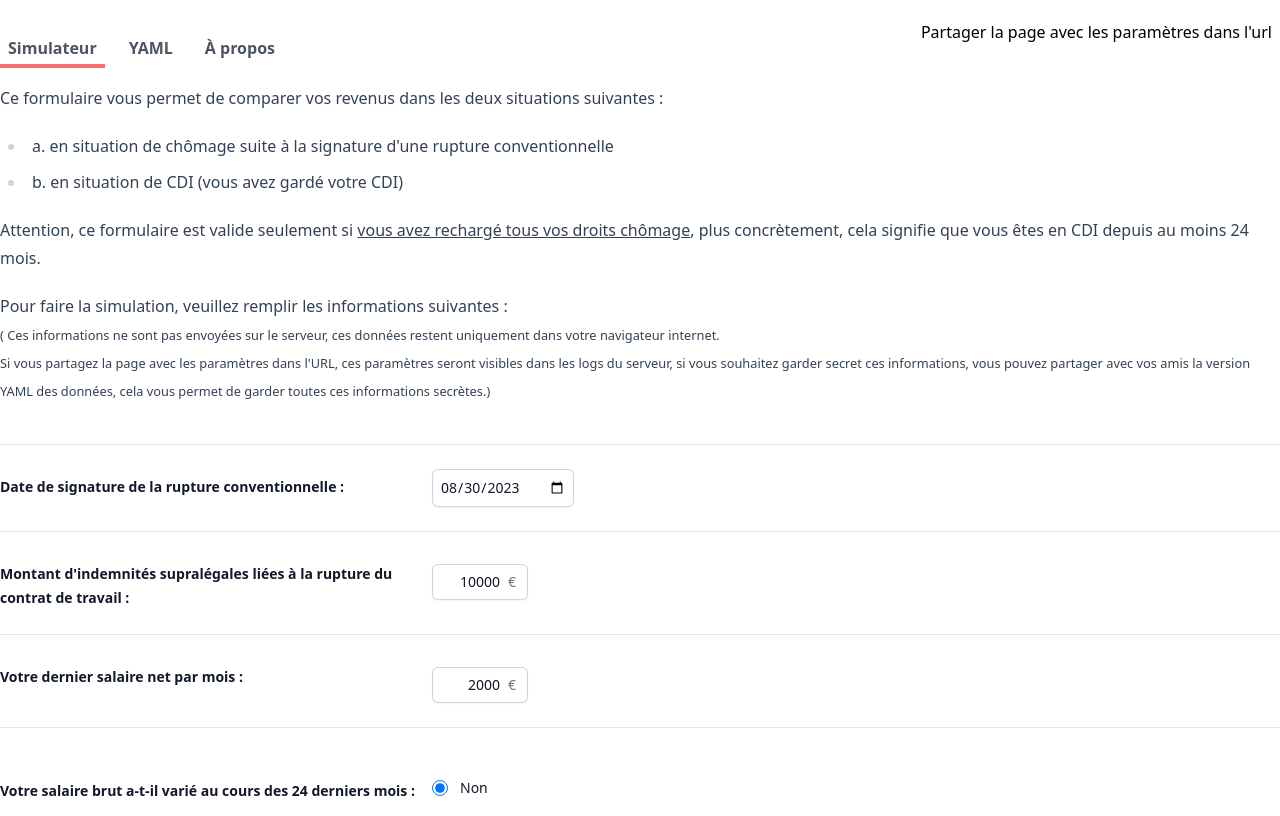
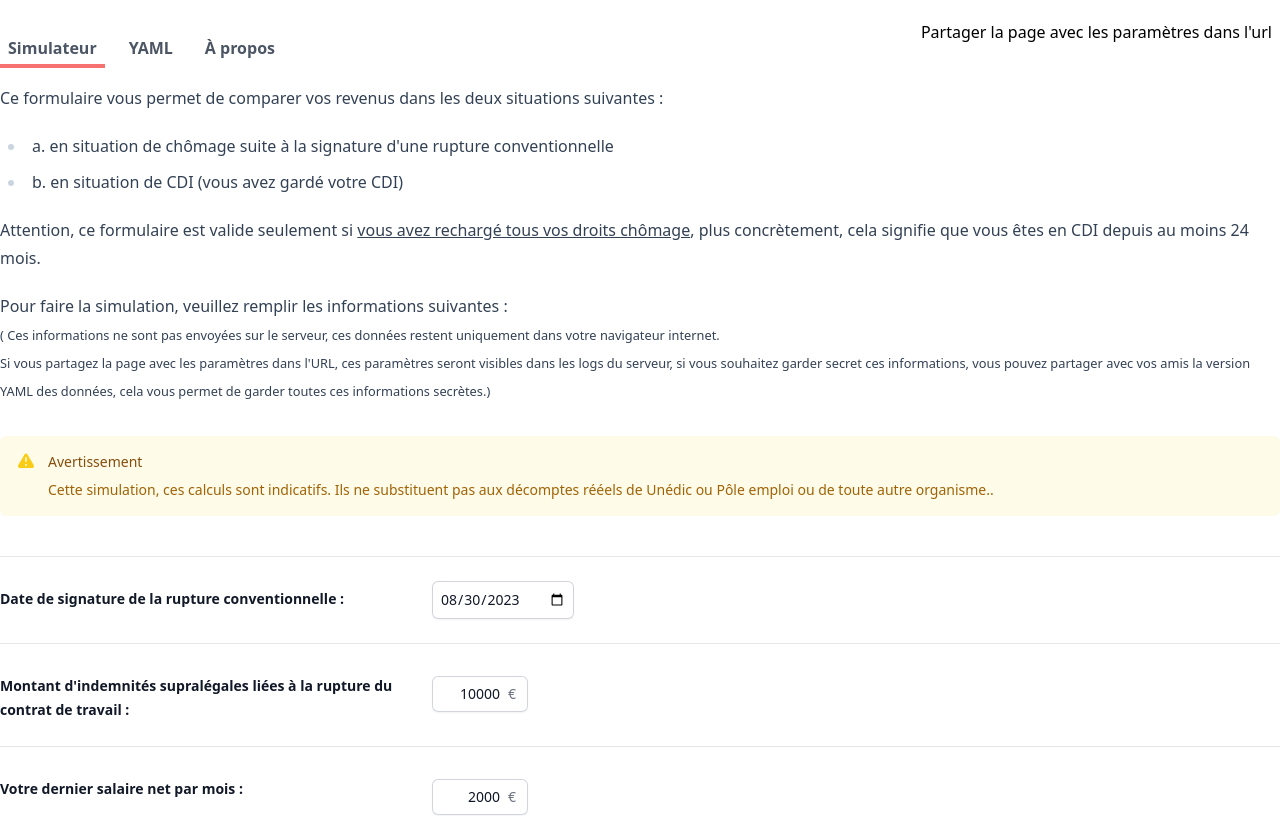
Before and after one commit to stephane-klein/comparateur-rupture-conventionnelle-cdi-france, a SvelteKit app: page / in a window 1280 px wide. Shown: the top 816 px of the page. Built offline with nearby package versions, Linux system fonts and the light colour scheme.

Commit message:
Add disclaimer

```diff
--- a/src/routes/+page.svelte
+++ b/src/routes/+page.svelte
@@ -155,7 +155,26 @@
             Si vous partagez la page avec les paramètres dans l'URL, ces paramètres seront visibles dans les
             logs du serveur, si vous souhaitez garder secret ces informations, vous pouvez partager avec vos
             amis la version YAML des données, cela vous permet de garder toutes ces informations secrètes.)</small></p>
+
 </div>
+
+<div class="rounded-md bg-yellow-50 p-4 my-8">
+    <div class="flex">
+        <div class="flex-shrink-0">
+            <svg class="h-5 w-5 text-yellow-400" viewBox="0 0 20 20" fill="currentColor" aria-hidden="true">
+                <path fill-rule="evenodd" d="M8.485 2.495c.673-1.167 2.357-1.167 3.03 0l6.28 10.875c.673 1.167-.17 2.625-1.516 2.625H3.72c-1.347 0-2.189-1.458-1.515-2.625L8.485 2.495zM10 5a.75.75 0 01.75.75v3.5a.75.75 0 01-1.5 0v-3.5A.75.75 0 0110 5zm0 9a1 1 0 100-2 1 1 0 000 2z" clip-rule="evenodd" />
+            </svg>
+        </div>
+        <div class="ml-3">
+            <h3 class="text-sm font-medium text-yellow-800">Avertissement</h3>
+            <div class="mt-2 text-sm text-yellow-700">
+                <p>Cette simulation, ces calculs sont indicatifs. Ils ne substituent pas aux décomptes rééels de <a
+                    href="https://www.unedic.org/">Unédic</a> ou <a href="https://www.pole-emploi.fr">Pôle emploi</a> ou de toute autre organisme..</p>
+            </div>
+        </div>
+    </div>
+</div>
+
 <form>
     <div class="space-y-12 sm:space-y-16">
         <div>
```
